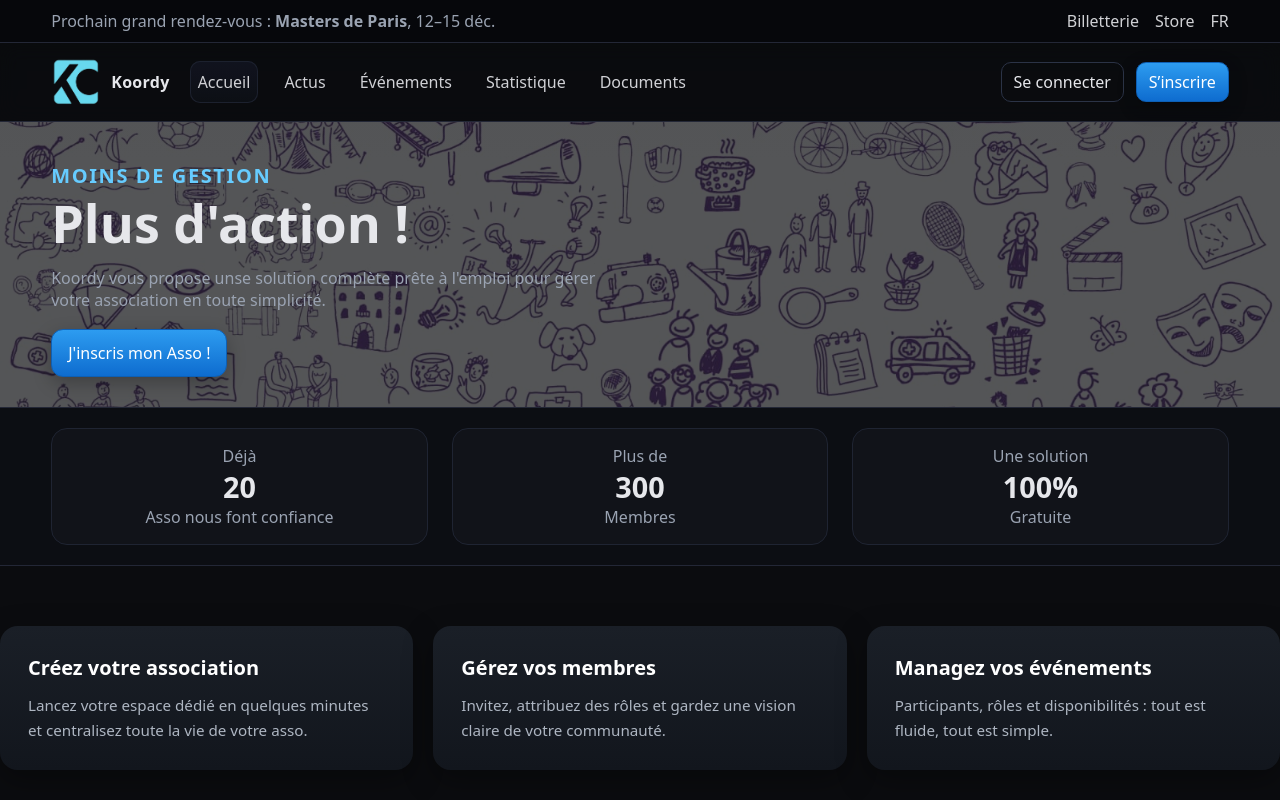
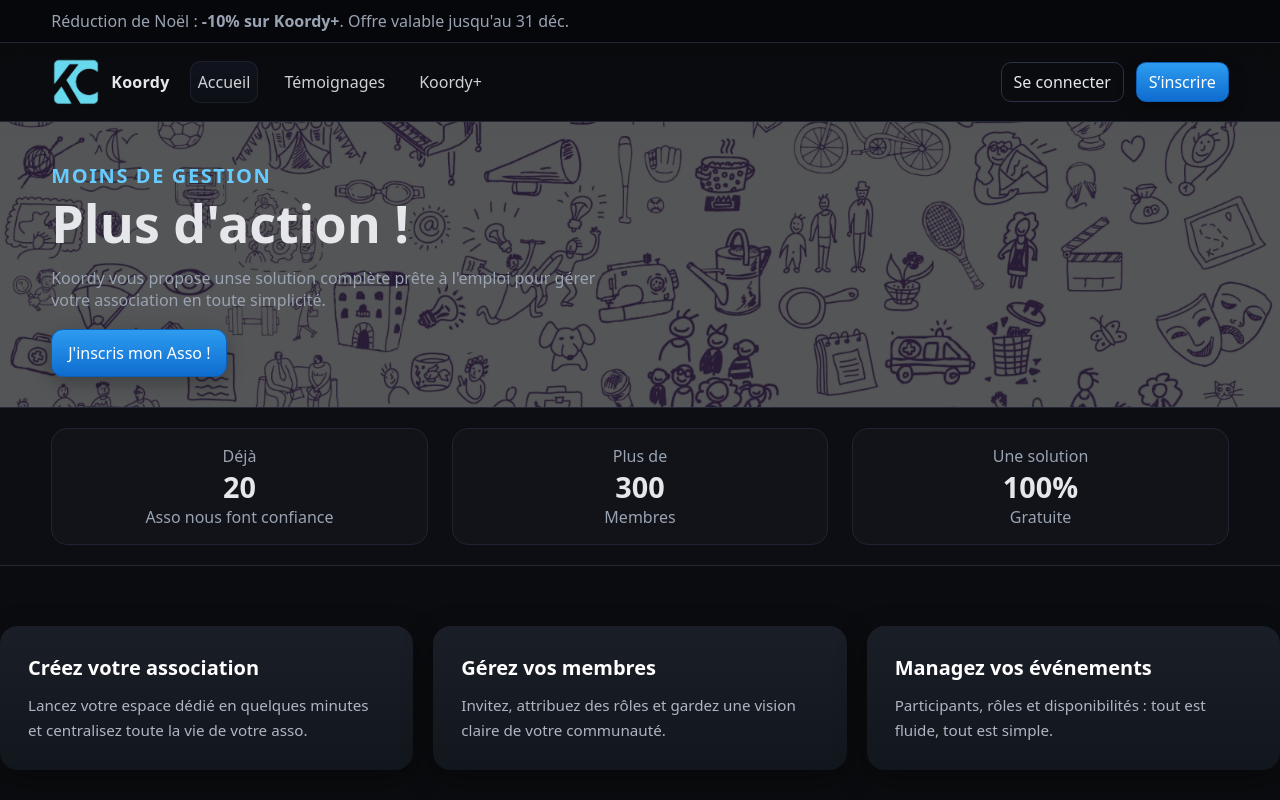
Before and after one commit to lilinass/TeamUp, a website: page Front/index.html in a window 1280 px wide. Shown: the top 800 px of the page. Drawn offline with Linux system fonts and the light colour scheme.

Commit message:
Page home

```diff
--- a/Front/index.html
+++ b/Front/index.html
@@ -17,14 +17,14 @@
     <div class="topbar" role="region" aria-label="Infos rapides">
       <div class="container topbar__inner">
         <p class="topbar__note">
-          Prochain grand rendez-vous : <strong>Masters de Paris</strong>, 12–15
-          déc.
+          Réduction de Noël : <strong>-10% sur Koordy+</strong>. Offre valable
+          jusqu'au 31 déc.
         </p>
-        <nav class="topbar__links" aria-label="Liens utilitaires">
+        <!-- <nav class="topbar__links" aria-label="Liens utilitaires">
           <a href="#" class="link">Billetterie</a>
           <a href="#" class="link">Store</a>
           <a href="#" class="link">FR</a>
-        </nav>
+        </nav> -->
       </div>
     </div>
 
@@ -40,10 +40,10 @@
         <nav class="nav" aria-label="Navigation principale">
           <ul class="nav__list">
             <li><a class="nav__link is-active" href="#">Accueil</a></li>
-            <li><a class="nav__link" href="#news">Actus</a></li>
-            <li><a class="nav__link" href="#events">Événements</a></li>
-            <li><a class="nav__link" href="#statistique">Statistique</a></li>
-            <li><a class="nav__link" href="#documents">Documents</a></li>
+            <li><a class="nav__link" href="#news">Témoignages</a></li>
+            <li><a class="nav__link" href="#koordy+">Koordy+</a></li>
+            <!--<li><a class="nav__link" href="#statistique">Statistique</a></li>
+            <li><a class="nav__link" href="#documents">Documents</a></li> -->
           </ul>
         </nav>
 
@@ -211,7 +211,7 @@
       </div>
     </section>
 
-    <section class="page-section">
+    <section id="koordy+" class="page-section">
       <div class="koordy-plus-table">
         <button class="koordy-plus-table__header" aria-expanded="false">
           <span>Découvrir Koordy+</span>
```
